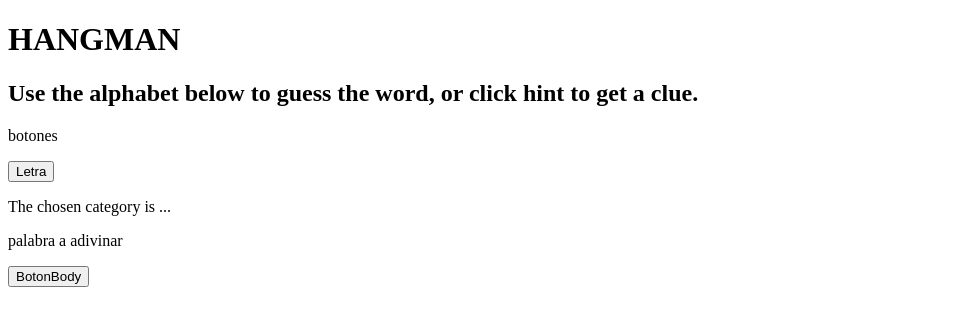
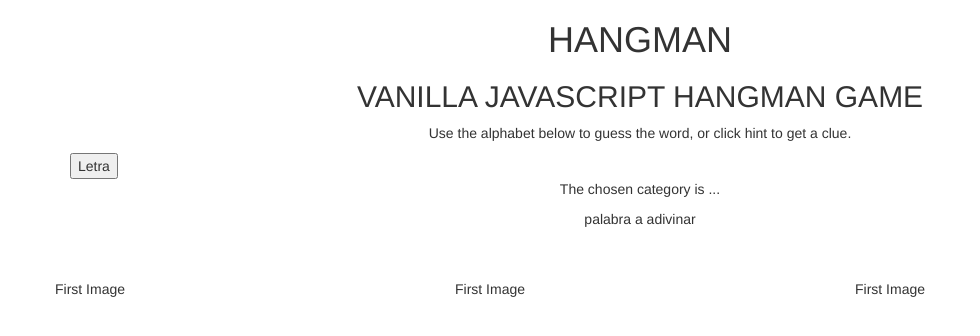
Before and after one commit to Spydneo/hungman, a plain HTML site: page index.html in a window 1280 px wide. Shown: the whole page, without its empty margins (0-980 px from the left). Drawn offline with nearby package versions, Linux system fonts and the light colour scheme.

Commit message:
Comienzo con maquetación con bootstrap

```diff
--- a/index.html
+++ b/index.html
@@ -1,22 +1,57 @@
 <!DOCTYPE html>
-<html>
+<html lang="en">
+
 <head>
-  <meta charset="utf-8" />
+    <meta charset="UTF-8">
     <title>Hangman Game</title>
+    <link rel="stylesheet" href="https://maxcdn.bootstrapcdn.com/bootstrap/3.3.7/css/bootstrap.min.css" integrity="sha384-BVYiiSIFeK1dGmJRAkycuHAHRg32OmUcww7on3RYdg4Va+PmSTsz/K68vbdEjh4u" crossorigin="anonymous">
+
+    <link href="estilos/style.css" rel="stylesheet" type="text/css">
+
 </head>
+
 <body>
-  <h1>HANGMAN</h1>
-  <h2>Use the alphabet below to guess the word, or click hint to get a clue.</h2>
+    <div class="container">
+        <h1 id="title" class="text-center">HANGMAN</h1>
+        <h2 class="text-center">VANILLA JAVASCRIPT HANGMAN GAME</h2>
+        <p class="text-center">Use the alphabet below to guess the word, or click hint to get a clue.</p>
+        <div class="row">
+            <article class="col-sm-12">
                 <div id="botones">
-      <p>botones</p>
-  </div>
-  <p>The chosen category is ...</p>
-  <div id="palabra">
-      <p>palabra a adivinar</p>
-  </div>
-  <div id="opciones" >
 
                 </div>
+                <p class="text-center">The chosen category is ...</p>
+                <div id="palabra">
+                    <p class="text-center">palabra a adivinar</p>
+                </div>
+                <div id="vidas">
+
+                </div>
+
+            </article>
+
+            <div class="row">
+                <div id="div1" class="col-sm-4">
+                    <br>
+                    <br>
+                    <p>First Image</p>
+                </div>
+                <div id="div2" class="col-sm-4">
+                    <br>
+                    <br>
+                    <p>First Image</p>
+                </div>
+                <div id="div3" class="col-sm-4">
+                    <br>
+                    <br>
+                    <p>First Image</p>
+                </div>
+            </div>
+
+        </div>
+    </div>
+    <script src="https://code.jquery.com/jquery-3.1.1.js" integrity="sha256-16cdPddA6VdVInumRGo6IbivbERE8p7CQR3HzTBuELA=" crossorigin="anonymous"></script>
     <script type="text/javascript" src="js/hangman.js"></script>
 </body>
+
 </html>
--- a/js/hangman.js
+++ b/js/hangman.js
@@ -21,13 +21,11 @@ function crearBotones() {
 
 generateButton("Letra")
 addElement(generateButton("Letra"), "botones");
-
-
-document.body.appendChild(generateButton("BotonBody"));
+//document.body.appendChild(generateButton("BotonBody"));
 
 
 
-//**************************   Lógica
+//**************************   Lógica ************************
 
 //****Variables a utilizar
 var palabra = ["a", "n", "i", "m", "a", "l", ]
@@ -37,7 +35,7 @@ var wordComplete = 0;
 //Objeto estadoJuego
 var estadoJuego = {
     vidas: 0,
-    letraOk: 0,
+    //letraOk: 0,
 };
 //Relleno de  array DiscoveredWords
 for (i = 0; i < palabra.length; i++) {
@@ -51,10 +49,10 @@ function buscarLetra(letra) {
 
     for (i = 0; i < palabra.length; i++) {
         if (letra == palabra[i]) {
-            estadoJuego.letraOk = 1;
+          //  estadoJuego.letraOk = 1;
             discoveredArray[i] = letra;
         } else {
-            estadoJuego.letraOk = 0;
+          //  estadoJuego.letraOk = 0;
 
         }
     }
@@ -81,7 +79,6 @@ function comprobacionInicial(letra) {
         } else {
             console.log("Vidas Teminadas");
         }
-    //console.log("Estado Juego: "+estadoJuego);
     console.log("arrayDescubierto hasta el momento: " + discoveredArray);
 }
 
```
Also changed, not shown: estilos/style.css (added). Lines whose indentation alone changed are shown as unchanged.
